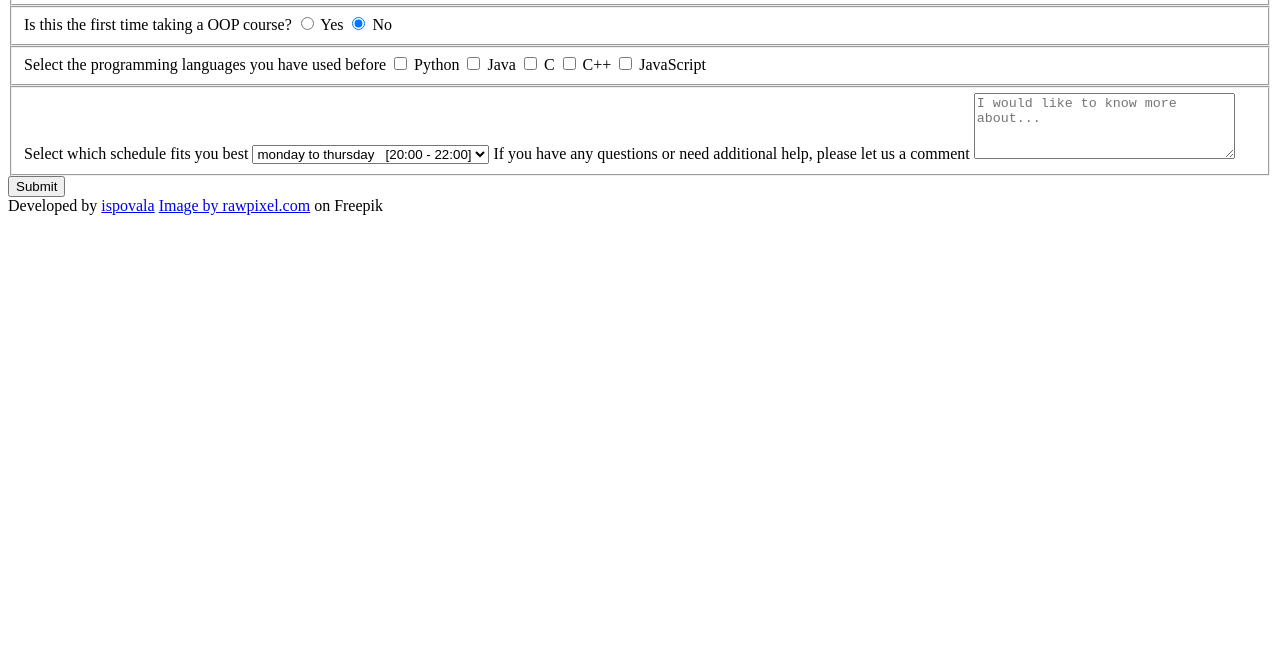
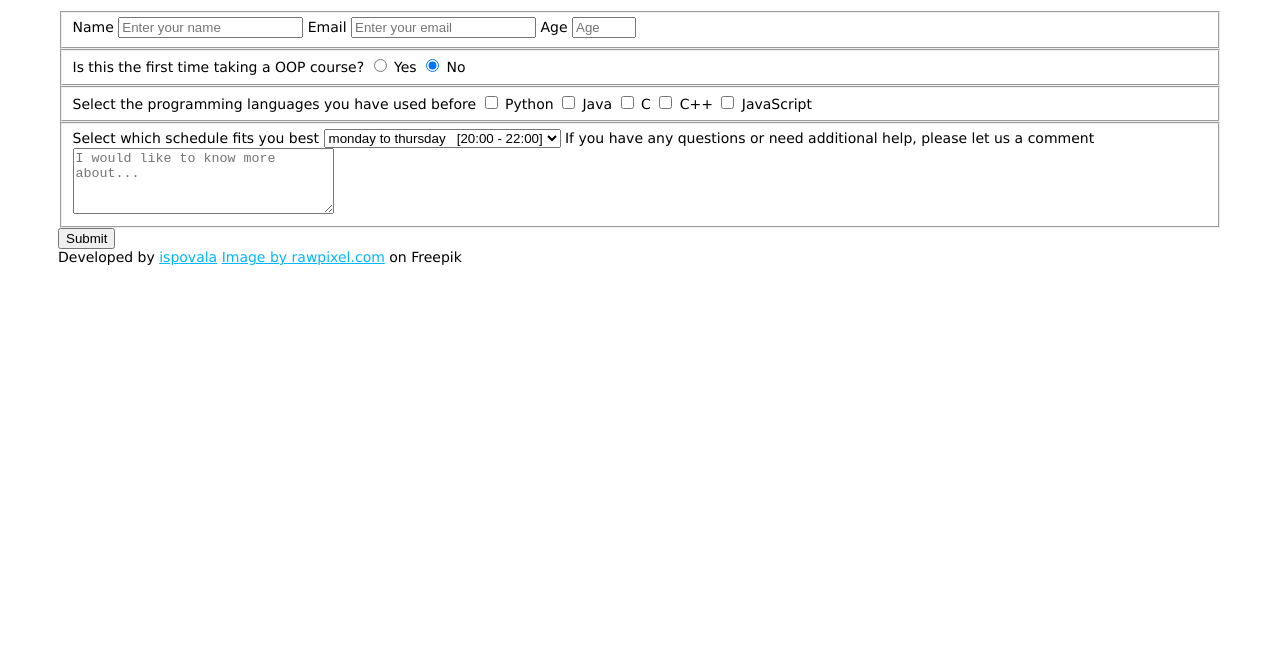
Before and after one commit to ispovala/pasantic, a website: page public/index.html in a window 1280 px wide. Shown: the part 148-800 px from the top of the page. Drawn offline with Linux system fonts and the light colour scheme.

Commit message:
Update index.html

```diff
--- a/public/index.html
+++ b/public/index.html
@@ -3,7 +3,7 @@
 
 <head>
   <title>Object-oriented Programming Course</title>
-  <link rel="stylesheet" href="styles.css">
+  <link rel="stylesheet" href="/stylesheets/style.css">
 </head>
 
 <body>
```
